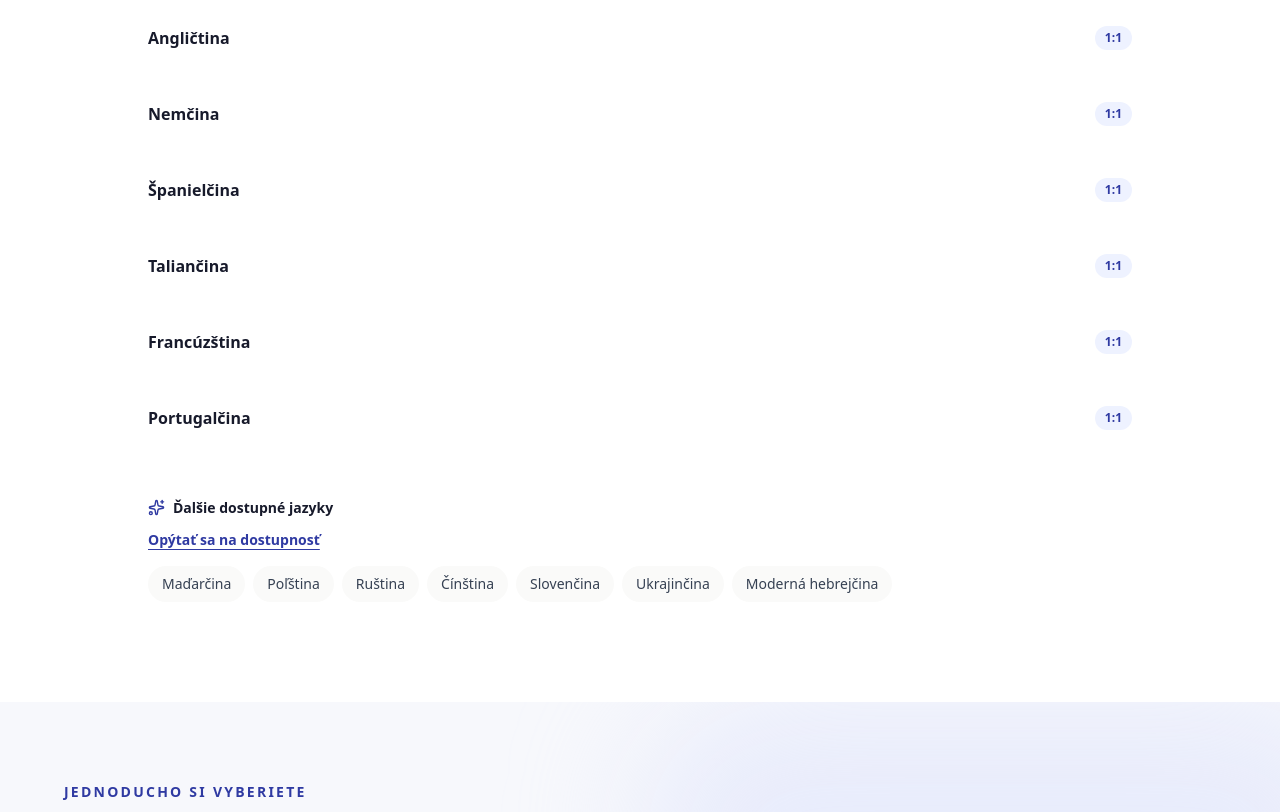
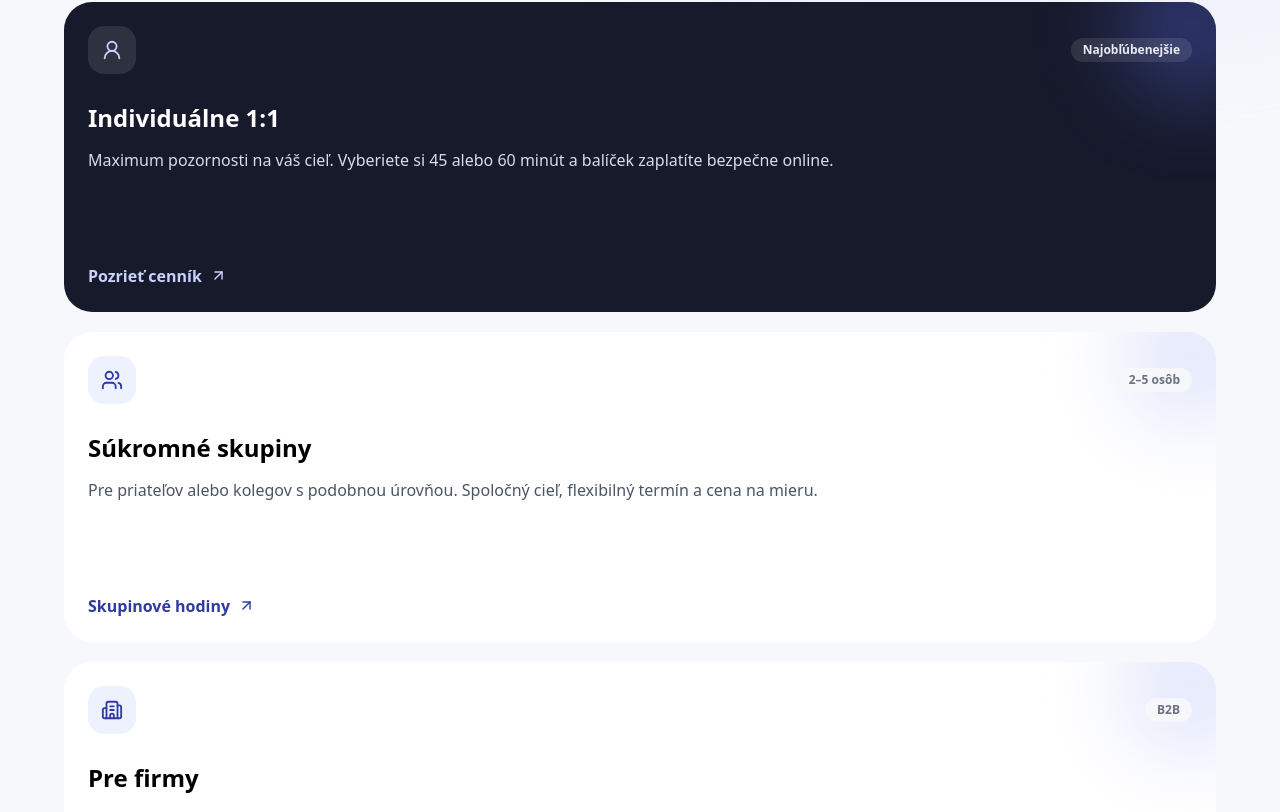
Before and after one commit to 505hits/mundus, a Next.js app: page / in a window 1280 px wide. Shown: the part 2381-3193 px from the top of the page. Built offline with nearby package versions, Linux system fonts and the light colour scheme; no server answers.

Commit message:
Front-load lesson formats for faster homepage scanning

```diff
--- a/src/app/page.tsx
+++ b/src/app/page.tsx
@@ -26,8 +26,8 @@ export default async function Home() {
       <Navbar />
       <Hero />
       <TrustSection />
+      <LearningFormatsSection />
       <LanguageSelector />
-      <LearningFormatsSection />
       <HowItWorks />
       <TeacherSection teachers={teachers} />
 
```
